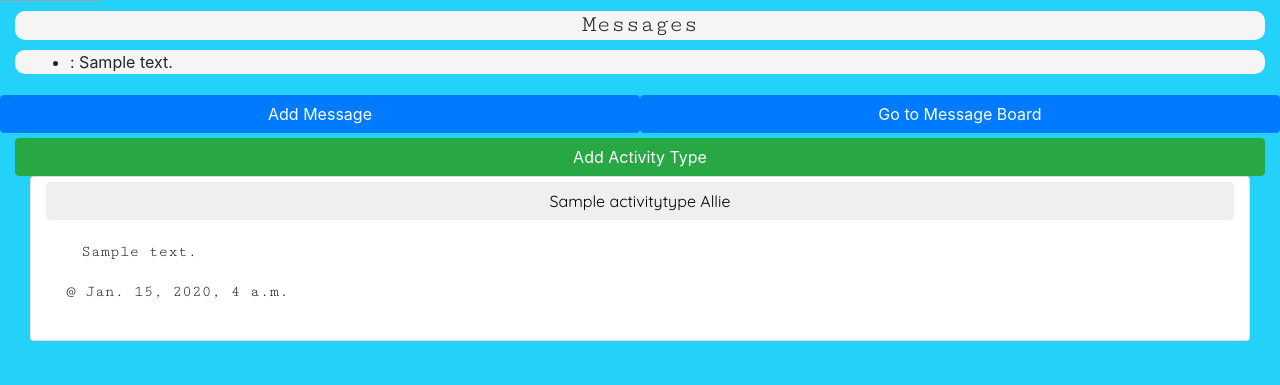
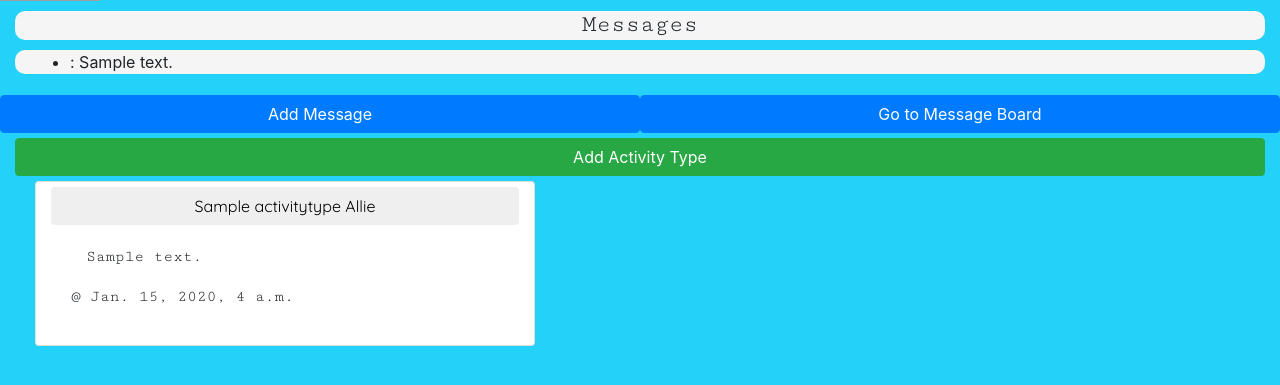
Before and after one commit to kirksudduth/PawPal, a Django app: page /pawpals/1 in a window 1280 px wide. Shown: the part 193-578 px from the top of the page. Run offline with Django 3.2, Linux system fonts and the light colour scheme; a user stored in the database is signed in; data comes from the database, SQL or seed files in the repository; tables that the repository leaves empty hold one stand-in row (values such as "Sample post"); parts of the project's set-up code (start-up, migrations or seed data) failed here and were passed over; some libraries are stand-ins or nearby versions; grey boxes are pictures that could not be loaded.

Commit message:
added a different classname to the activity type list

```diff
--- a/pawpalproject/pawpalapp/static/styles/base.css
+++ b/pawpalproject/pawpalapp/static/styles/base.css
@@ -62,3 +62,12 @@ img {
   height: 100px;
   width: 100px;
 }
+
+.activity_list {
+  /* display: flex; */
+}
+
+.card {
+  margin: 5px;
+  max-width: 500px;
+}
--- a/pawpalproject/pawpalapp/templates/pawpals/details.html
+++ b/pawpalproject/pawpalapp/templates/pawpals/details.html
@@ -35,7 +35,7 @@
     href="{% url 'pawpalapp:add_activity_type' pawpal.id %}"
     >Add Activity Type</a
   >
-  <div class="activity_type_list container-fluid">
+  <div class="activity_type_list container-fluid activity_list">
     {% for activity_type in activity_types %}
     <div class="activity_type card container-fluid" id="{{activity_type.id}}">
       {% csrf_token %}
```
Also changed, not shown: pawpalproject/pawpalapp/templates/activities/detail.html (deleted).
